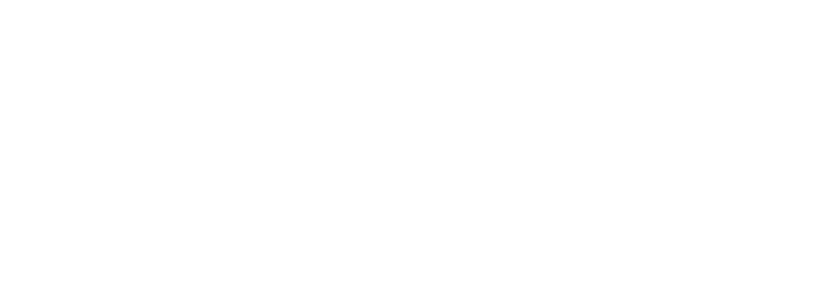
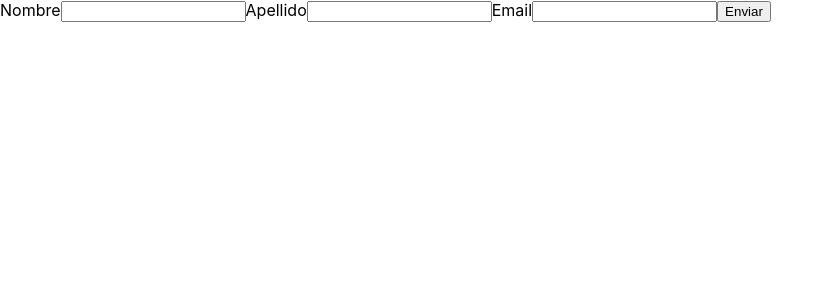
Before and after one commit to psyQore/react-formik, a React (Create React App) app: page / in a window 1280 px wide. Shown: the top 300 px of the page, without its empty margins (0-833 px from the left). Built offline with nearby package versions, Linux system fonts and the light colour scheme.

Commit message:
Se crea un ejemplo basico y su configuracion con formik

```diff
--- a/src/App.js
+++ b/src/App.js
@@ -1,9 +1,41 @@
+import { useFormik } from "formik";
 
 function App() {
+  const formik = useFormik({
+    initialValues: {
+      name: "",
+      lastname: "",
+      email: "",
+    },
+    onSubmit: (values) => console.log(values),
+  });
 
   return (
-    <div>
-    </div>
+    <form onSubmit={formik.handleSubmit}>
+      <label>Nombre</label>
+      <input
+        name='name'
+        type='text'
+        onChange={formik.handleChange}
+        value={formik.values.name}
+      />
+      <label>Apellido</label>
+
+      <input
+        name='lastname'
+        type='text'
+        onChange={formik.handleChange}
+        value={formik.values.lastname}
+      />
+      <label>Email</label>
+      <input
+        name='email'
+        type='email'
+        onChange={formik.handleChange}
+        value={formik.values.email}
+      />
+      <button type="submit">Enviar</button>
+    </form>
   );
 }
 
```
